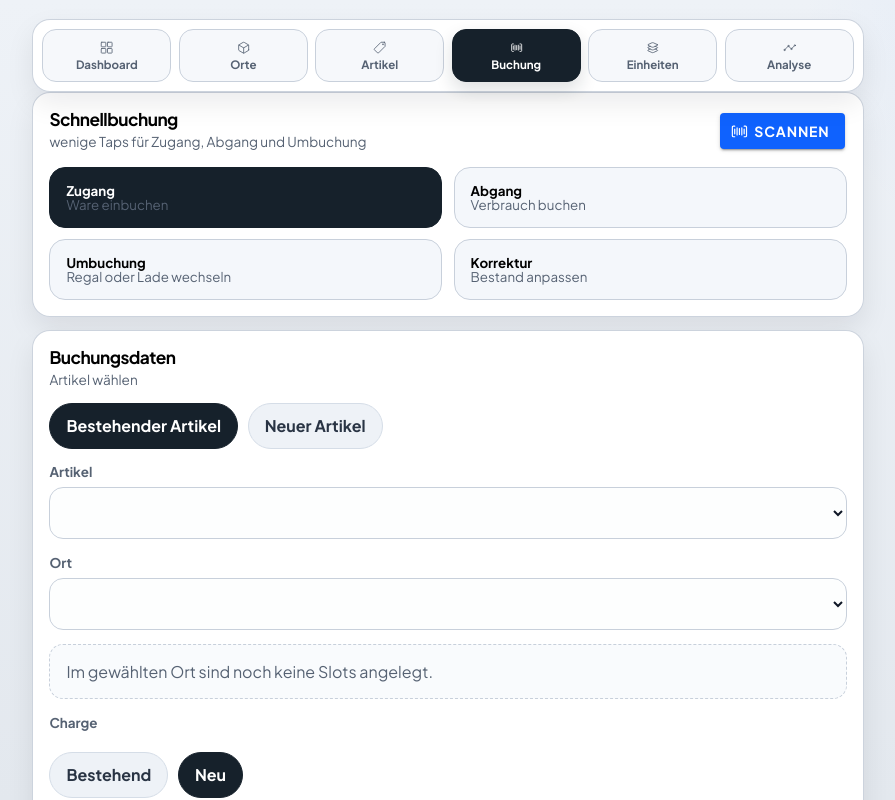
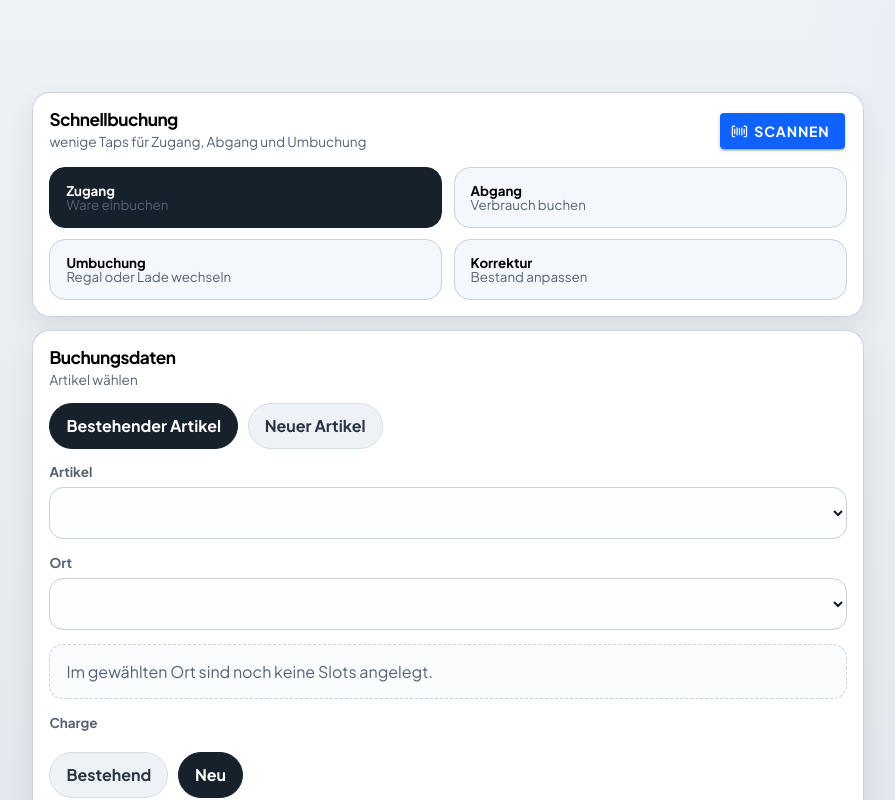
Before and after one commit to nitevlite/lagerkontrolle, a React (Vite) app: page / in a window 1280 px wide. Shown: the whole page, without its empty margins (192-1087 px from the left). Built offline with nearby package versions, Linux system fonts and the light colour scheme.

Commit message:
Hide mobile nav toggle on scroll

```diff
--- a/src/App.tsx
+++ b/src/App.tsx
@@ -1709,7 +1709,7 @@ function App() {
               <section className="surface surface--loading">Daten werden geladen …</section>
             ) : (
               <>
-                <section className={navVisible || navExpanded ? "surface surface--nav" : "surface surface--nav surface--nav-hidden"}>
+                <section className={navVisible ? "surface surface--nav" : "surface surface--nav surface--nav-hidden"}>
                   <button
                     type="button"
                     className="mobile-nav-toggle"
--- a/src/theme.css
+++ b/src/theme.css
@@ -896,9 +896,9 @@ ion-content.shell::part(scroll) {
   }
 
   .surface--nav-hidden {
-    transform: translateY(0);
-    opacity: 1;
-    pointer-events: auto;
+    transform: translateY(calc(-100% - 0.75rem));
+    opacity: 0;
+    pointer-events: none;
   }
 
   .metric-grid {
```
